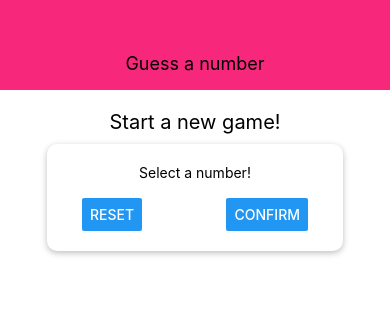
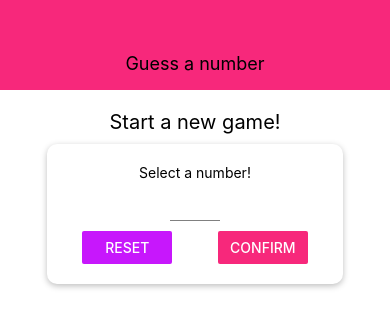
Before and after one commit to RomanGruba/rn-gn, a React Native app: screen / in a window 390 px wide. Shown: the top 328 px of the page. Built offline with nearby package versions, Linux system fonts and the light colour scheme.

Commit message:
touchableWithoutFeedback

```diff
--- a/components/Card.js
+++ b/components/Card.js
@@ -13,7 +13,7 @@ const styles = StyleSheet.create({
     shadowOffset: { width: 0, height: 2 },
     shadowRadius: 6,
     shadowOpacity: 0.26,
-    elevation: 5,
+    elevation: 40,
     backgroundColor: "white",
     padding: 20,
     borderRadius: 10
--- a/components/Header.js
+++ b/components/Header.js
@@ -1,5 +1,6 @@
 import React from "react";
 import { View, Text, StyleSheet } from "react-native";
+import Colors from "../constants/colors.js";
 
 const Header = props => {
   return (
@@ -14,7 +15,7 @@ const styles = StyleSheet.create({
     width: "100%",
     height: 90,
     paddingTop: 36,
-    backgroundColor: "#f7287b",
+    backgroundColor: Colors.primary,
     alignItems: "center",
     justifyContent: "center"
   },
--- /dev/null
+++ b/components/Input.js
@@ -0,0 +1,17 @@
+import React from "react";
+import { TextInput, StyleSheet } from "react-native";
+
+const Input = props => {
+  return <TextInput {...props} style={{ ...styles.input, ...props.style }} />;
+};
+
+const styles = StyleSheet.create({
+  input: {
+    height: 30,
+    borderBottomColor: "grey",
+    borderBottomWidth: 1,
+    marginVertical: 10
+  }
+});
+
+export default Input;
--- /dev/null
+++ b/constants/colors.js
@@ -0,0 +1,4 @@
+export default {
+  primary: "#f7287b",
+  accent: "#c717fc"
+};
--- a/screens/StartGameScreen.js
+++ b/screens/StartGameScreen.js
@@ -1,20 +1,54 @@
-import React from "react";
-import { View, StyleSheet, Text, TextInput, Button } from "react-native";
+import React, { useState } from "react";
+import {
+  View,
+  StyleSheet,
+  Text,
+  Button,
+  TouchableWithoutFeedback,
+  Keyboard
+} from "react-native";
 import Card from "../components/Card";
+import Colors from "../constants/colors";
+import Input from "../components/Input";
 
 const StartGameScreen = () => {
+  const [enteredValue, setEnteredValue] = useState("");
+
+  const numberInputHandler = inputText => {
+    setEnteredValue(inputText.replace(/[^0-9]/g, ""));
+  };
+
   return (
+    <TouchableWithoutFeedback
+      onPress={() => {
+        Keyboard.dismiss();
+      }}
+    >
       <View style={styles.screen}>
         <Text style={styles.title}>Start a new game!</Text>
         <Card style={styles.inputContainer}>
           <Text>Select a number!</Text>
-        <TextInput />
+          <Input
+            style={styles.input}
+            blurOnSubmit
+            autoCapitalize="none"
+            keyboardType="number-pad"
+            autoCorrect={false}
+            maxLength={2}
+            onChangeText={numberInputHandler}
+            value={enteredValue}
+          />
           <View style={styles.buttonContainer}>
-          <Button style={styles.button} title="Reset" />
-          <Button style={styles.button} title="Confirm" />
+            <View style={styles.button}>
+              <Button title="Reset" color={Colors.accent} />
+            </View>
+            <View style={styles.button}>
+              <Button title="Confirm" color={Colors.primary} />
+            </View>
           </View>
         </Card>
       </View>
+    </TouchableWithoutFeedback>
   );
 };
 
@@ -38,10 +72,14 @@ const styles = StyleSheet.create({
     width: "100%",
     justifyContent: "space-between",
     paddingHorizontal: 15
+  },
+  button: {
+    width: "40%"
+  },
+  input: {
+    width: 50,
+    textAlign: "center"
   }
-  // button: {
-  //   width: 300
-  // }
 });
 
 export default StartGameScreen;
```
Lines whose indentation alone changed are shown as unchanged.
